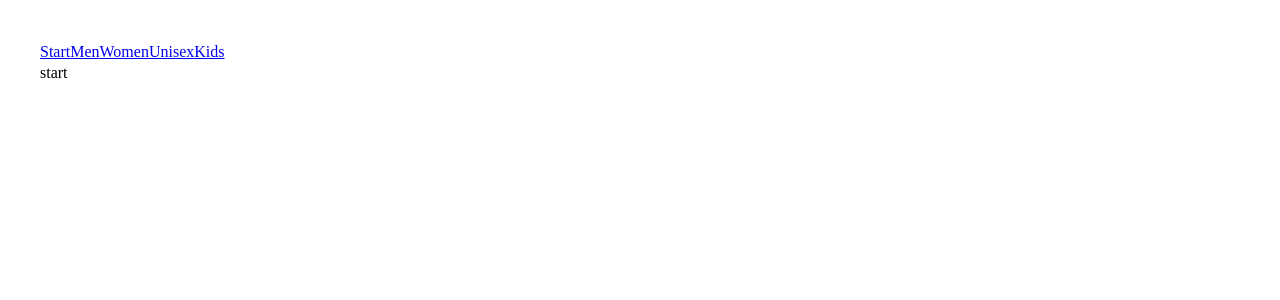
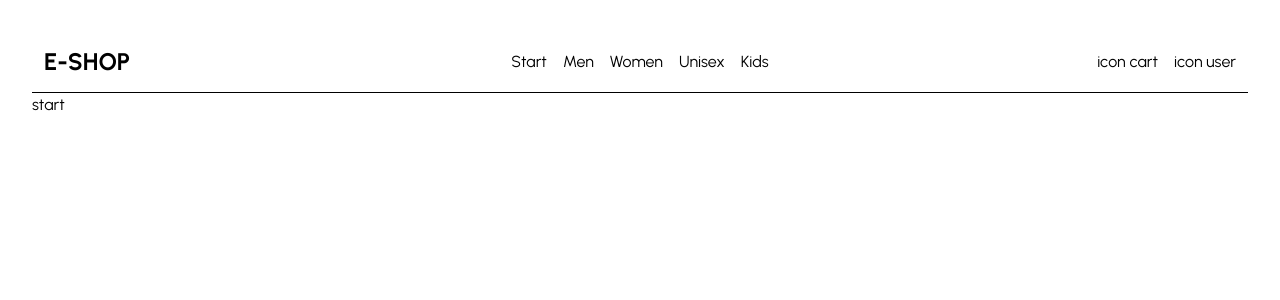
Before and after one commit to Makita7/shoe-e-shop-0.2, a Vue app: page / in a window 1280 px wide. Shown: the top 300 px of the page. Built offline with nearby package versions, Linux system fonts and the light colour scheme; the HTML template or start-up script is replaced by a standard one.

Commit message:
installing fonts and vuetify

```diff
--- a/package.json
+++ b/package.json
@@ -14,9 +14,11 @@
     "format": "prettier --write src/"
   },
   "dependencies": {
+    "@mdi/font": "^7.4.47",
     "pinia": "^3.0.1",
     "vue": "^3.5.13",
-    "vue-router": "^4.5.0"
+    "vue-router": "^4.5.0",
+    "vuetify": "^3.8.10"
   },
   "devDependencies": {
     "@tsconfig/node22": "^22.0.1",
--- a/src/assets/main.css
+++ b/src/assets/main.css
@@ -1,8 +1,30 @@
 @import './base.css';
+@import url('https://fonts.googleapis.com/css2?family=Urbanist:ital,wght@0,100..900;1,100..900&display=swap');
 
 #app {
   max-width: 1280px;
   margin: 0 auto;
   padding: 2rem;
   font-weight: normal;
+  font-family: "Urbanist", sans-serif;
+  font-optical-sizing: auto;
+  font-style: normal;
 }
+
+.u-100 { font-weight: 100; }
+.u-200 { font-weight: 200; }
+.u-300 { font-weight: 300; }
+.u-400 { font-weight: 400; }
+.u-500 { font-weight: 500; }
+.u-600 { font-weight: 600; }
+.u-700 { font-weight: 700; }
+.u-800 { font-weight: 800; }
+.u-900 { font-weight: 900; }
+
+.fs-xs { font-size: 0.75rem; }   /* 12px */
+.fs-sm { font-size: 0.875rem; }  /* 14px */
+.fs-md { font-size: 1rem; }      /* 16px */
+.fs-lg { font-size: 1.25rem; }   /* 20px */
+.fs-xl { font-size: 1.5rem; }    /* 24px */
+.fs-2xl { font-size: 2rem; }     /* 32px */
+.fs-3xl { font-size: 3rem; }     /* 48px */
--- a/src/components/NavbarComp.vue
+++ b/src/components/NavbarComp.vue
@@ -9,13 +9,38 @@ defineComponent({
 </script>
 
 <template>
-  <header>
-    <nav>
-      <RouterLink to="/">Start</RouterLink>
-      <RouterLink to="/men">Men</RouterLink>
-      <RouterLink to="/women">Women</RouterLink>
-      <RouterLink to="/unisex">Unisex</RouterLink>
-      <RouterLink to="/kids">Kids</RouterLink>
+  <header class="d-flex justify-between align-center">
+    <v-col>
+      <p class="logo">E-SHOP</p>
+    </v-col>
+    <nav class="d-flex">
+      <RouterLink class="links" to="/">Start</RouterLink>
+      <RouterLink class="links" to="/men">Men</RouterLink>
+      <RouterLink class="links" to="/women">Women</RouterLink>
+      <RouterLink class="links" to="/unisex">Unisex</RouterLink>
+      <RouterLink class="links" to="/kids">Kids</RouterLink>
     </nav>
+    <v-col class="d-flex justify-end">
+      <p class="pl-4">icon cart</p>
+      <p class="pl-4">icon user</p>
+    </v-col>
   </header>
 </template>
+
+<style scoped>
+header {
+  border-bottom: solid 1px black;
+}
+
+.logo {
+  font-size: 1.5rem;
+  margin-bottom: 0;
+  font-weight: bold;
+}
+
+.links {
+  text-decoration: none;
+  color: black;
+  padding: 0 0.5rem;
+}
+</style>
--- a/src/main.ts
+++ b/src/main.ts
@@ -6,9 +6,21 @@ import { createPinia } from 'pinia'
 import App from './App.vue'
 import router from './router'
 
+// Vuetify
+import 'vuetify/styles'
+import '@mdi/font/css/materialdesignicons.css'
+import { createVuetify } from 'vuetify'
+import * as components from 'vuetify/components'
+import * as directives from 'vuetify/directives'
+
+const vuetify = createVuetify({
+  components,
+  directives
+})
+
 const app = createApp(App)
 
 app.use(createPinia())
 app.use(router)
-
+app.use(vuetify)
 app.mount('#app')
--- a/vite.config.ts
+++ b/vite.config.ts
@@ -3,6 +3,7 @@ import { fileURLToPath, URL } from 'node:url'
 import { defineConfig } from 'vite'
 import vue from '@vitejs/plugin-vue'
 import vueDevTools from 'vite-plugin-vue-devtools'
+
 
 export default defineConfig({
   server:{
```
Also changed, not shown: src/assets/e-store-logo.png (added), 1 other file (tests, documents, lock files or other folders).
